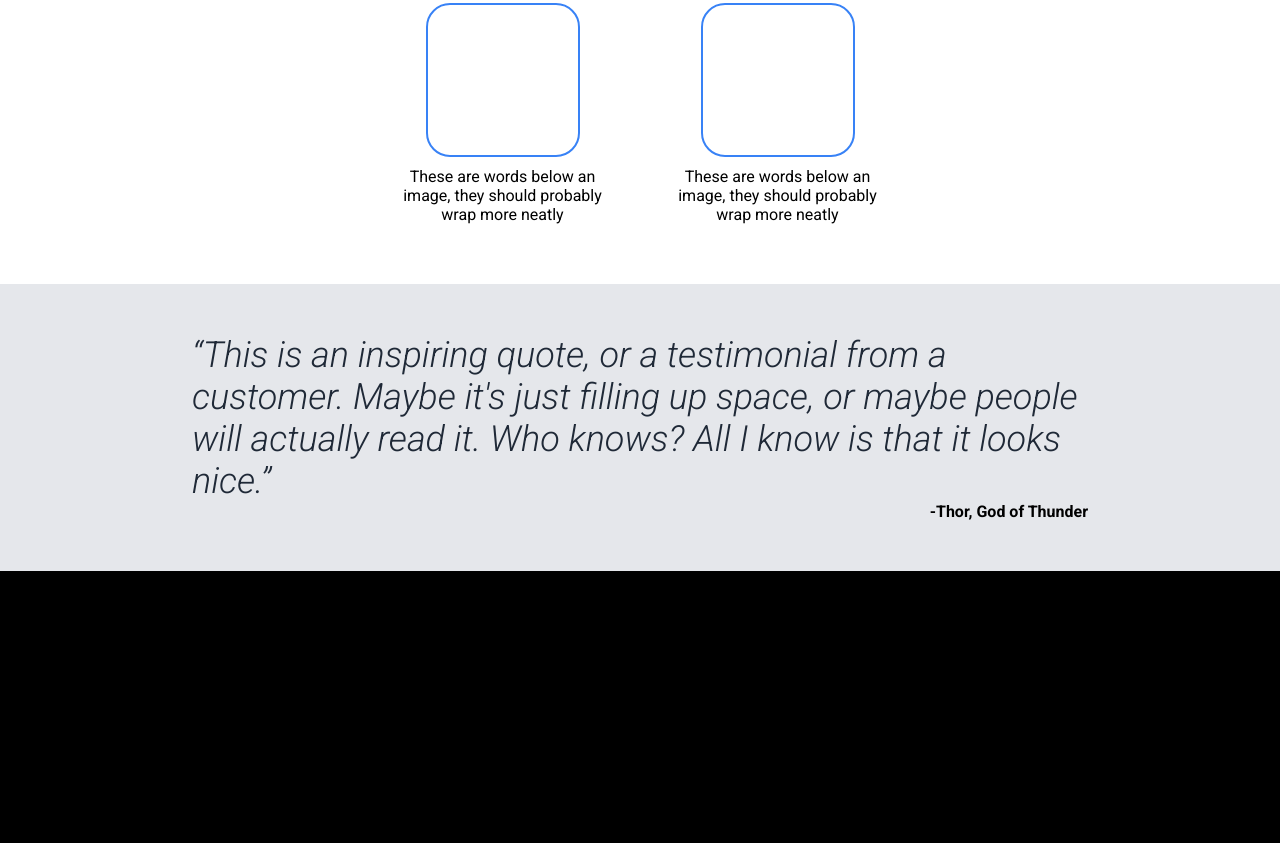
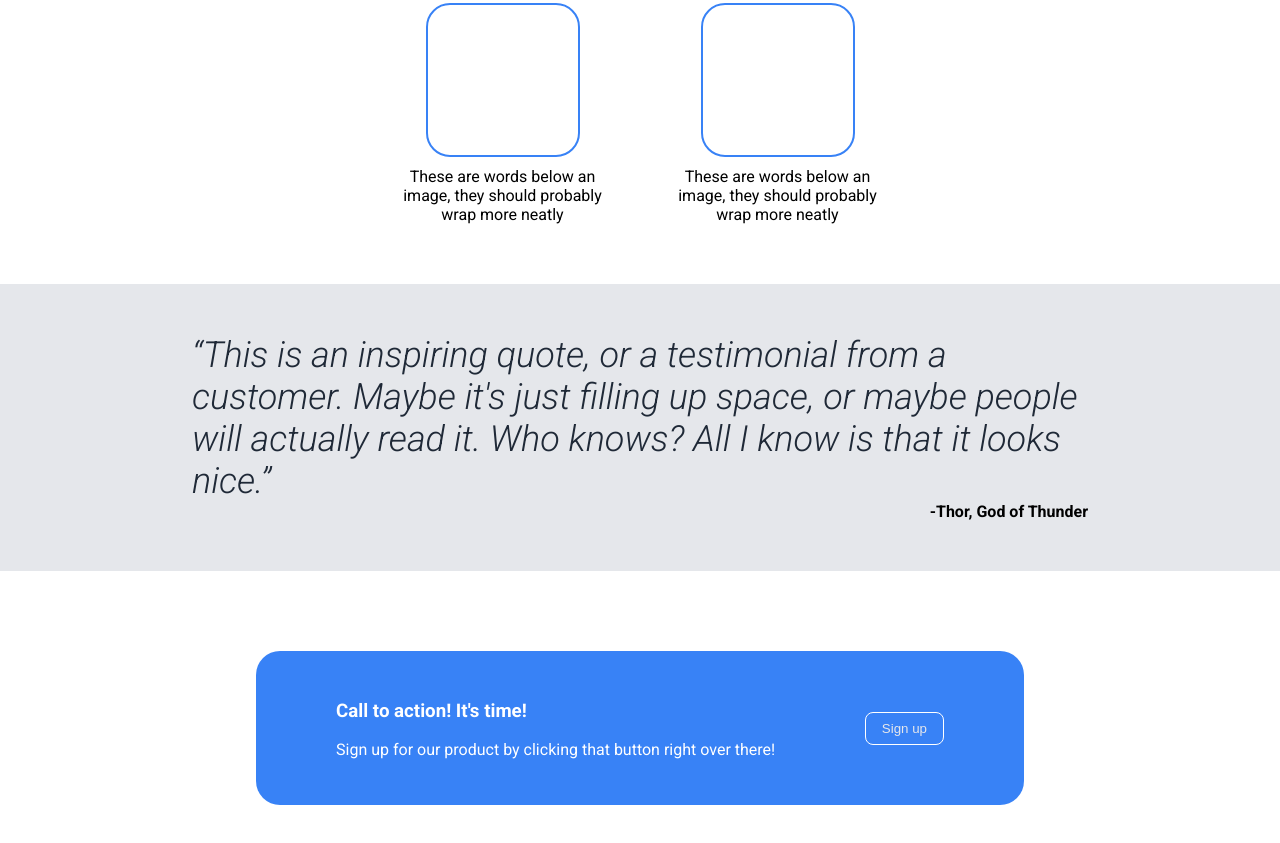
Before and after one commit to jflann/odin-landing-page, a plain HTML site: page index.html in a window 1280 px wide. Shown: the part 1144-1987 px from the top of the page. Before the commit the page ends 1715 px from the top, so only its background shows below. Drawn offline with Linux system fonts and the light colour scheme.

Commit message:
Add call to action

```diff
--- a/index.html
+++ b/index.html
@@ -69,7 +69,15 @@
         <q>This is an inspiring quote, or a testimonial from a customer.  Maybe it's just filling up space, or maybe people will actually read it.  Who knows? All I know is that it looks nice.</q>
         <div class="cite">-Thor, God of Thunder</div>
       </div>
-      <div class="call-to-action"></div>
+      <div class="call-to-action">
+        <div class="cta-box">
+          <div class="cta-left">
+            <h3>Call to action! It's time!</h3>
+            <p>Sign up for our product by clicking that button right over there!</p>
+          </div>
+          <button class="signup">Sign up</button>
+        </div>
+      </div>
       <div class="footer"></div>
   </div>
   </body>
--- a/style.css
+++ b/style.css
@@ -158,3 +158,27 @@ body {
   align-self: flex-end;
   font-weight: bold;
 }
+
+.call-to-action {
+  background-color: white;
+  display: flex;
+  justify-content: center;
+}
+
+.cta-box {
+  color: white;
+  background-color: #3882f6;
+  box-sizing: border-box;
+  width: 60%;
+  margin-block: 80px;
+  border-radius: 24px;
+  padding-inline: 80px;
+  padding-block: 30px;
+  display: flex;
+  justify-content: space-between;
+}
+
+.cta-box .signup {
+  border: 1px solid white;
+  align-self: center;
+}
```
